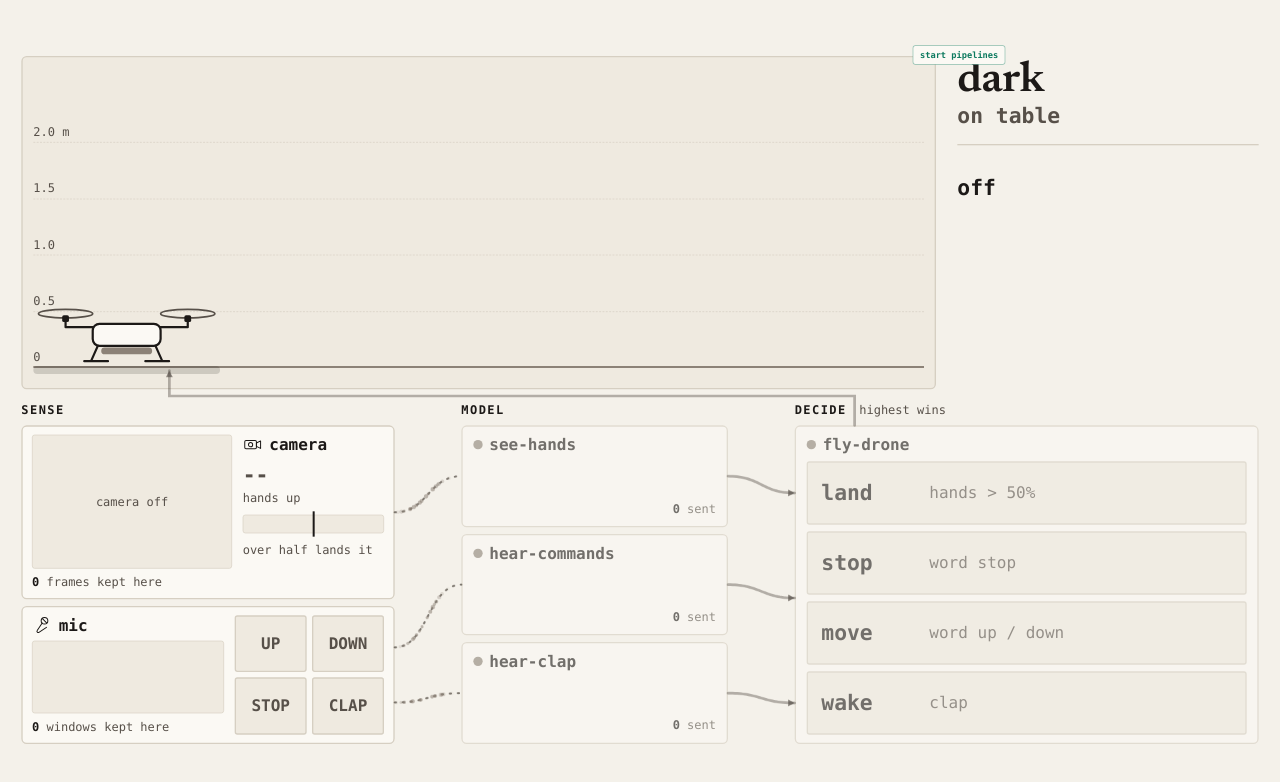
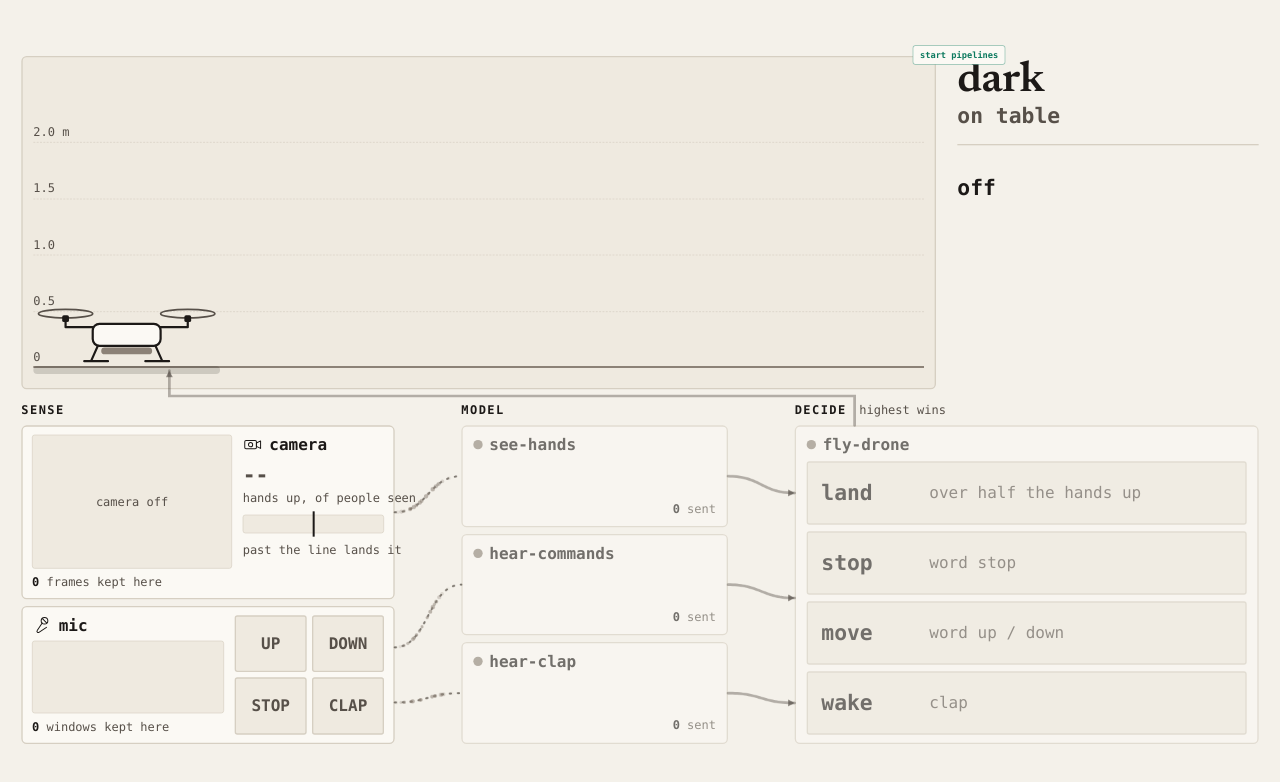
Before and after one commit to expanso-io/demo-ri-nervous-system, a plain HTML site: page dashboard/index.html in a window 1280 px wide. Drawn offline with Linux system fonts and the light colour scheme; no server answers.

Commit message:
fix: hand count reads as a count, and the land rule reads as a rule, not a percentage

```diff
--- a/dashboard/app.js
+++ b/dashboard/app.js
@@ -647,7 +647,7 @@ function label(sense, m) {
 
   if (sense === "word") return `${m.value} ${m.confidence.toFixed(2)}`;
 
-  return `hands ${Math.round(m.share * 100)}%`;
+  return `${m.up ?? 0} of ${m.seen ?? 0} hands`;
 }
 
 const PHASE = {
--- a/dashboard/index.html
+++ b/dashboard/index.html
@@ -81,9 +81,9 @@
           <span class="cap" id="cap-hands"></span>
         </div>
         <span class="hands-tally" id="hands-tally">--</span>
-        <span class="vote-cap">hands up</span>
+        <span class="vote-cap">hands up, of people seen</span>
         <div class="vote-bar" id="vote-bar"><i class="vote-fill" id="vote-fill"></i><i class="threshold" title="50% majority"></i></div>
-        <span class="vote-cap">over half lands it</span>
+        <span class="vote-cap">past the line lands it</span>
       </div>
     </section>
 
@@ -155,7 +155,7 @@
         <h3>fly-drone</h3>
       </div>
       <ol class="rules" id="rules">
-        <li data-rule="land" data-ch="hands"><b>land</b><span>hands &gt; 50%</span><em class="rtag" aria-hidden="true"></em></li>
+        <li data-rule="land" data-ch="hands"><b>land</b><span>over half the hands up</span><em class="rtag" aria-hidden="true"></em></li>
         <li data-rule="stop" data-ch="word"><b>stop</b><span>word stop</span><em class="rtag" aria-hidden="true"></em></li>
         <li data-rule="move" data-ch="word"><b>move</b><span>word up / down</span><em class="rtag" aria-hidden="true"></em></li>
         <li data-rule="wake" data-ch="clap"><b>wake</b><span>clap</span><em class="rtag" aria-hidden="true"></em></li>
```
